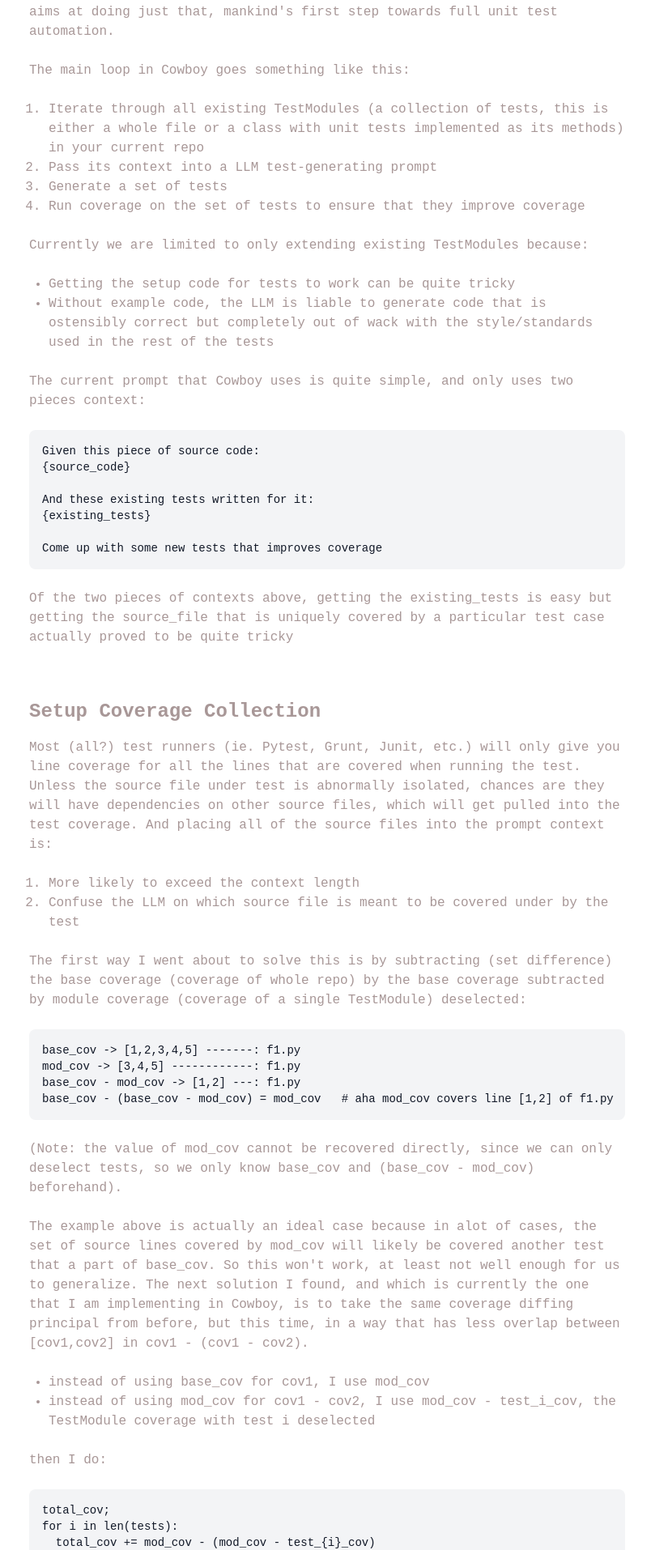
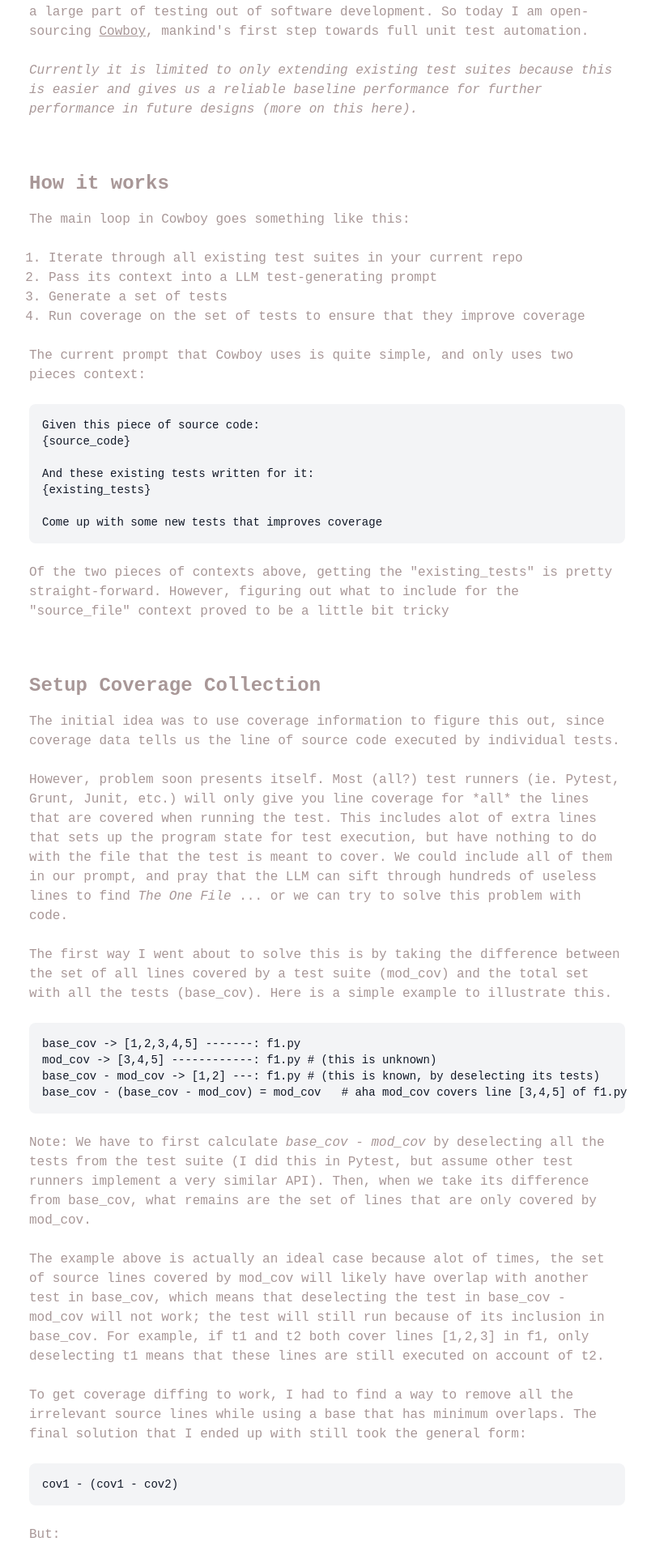
Before and after one commit to JohnPeng47/resume, a Next.js app: page /blog/cowboy in a window 1280 px wide. Shown: the part 326-2240 px from the top of the page at 81% size, without its empty margins (236-1040 px from the left). Built offline with nearby package versions, Linux system fonts and the light colour scheme.

Commit message:
rewrote coverage testing

```diff
--- a/app/blog/cowboy/page.tsx
+++ b/app/blog/cowboy/page.tsx
@@ -25,24 +25,27 @@ export default function Cowboy() {
       <Section>
         <Paragraph>
           I don&apos;t like writing tests.
+        </Paragraph>
+        <Paragraph>
           Nobody likes writing tests? With LLMs, I thought there was a way to automate a large part of testing out of software development.
-          So today I am releasing <a href="https://github.com/JohnPeng47/cowboy">Cowboy</a>, an open-source project that aims at doing just that, mankind&apos;s first step towards full unit test automation.
+          So today I am open-sourcing <a href="https://github.com/JohnPeng47/cowboy"><u>Cowboy</u></a>, mankind&apos;s first step towards full unit test automation.
         </Paragraph>
+        <Paragraph>
+          <em>
+            Currently it is limited to only extending existing test suites because this is easier and gives us a reliable baseline
+            performance for further performance in future designs (more on this here).
+          </em>
+        </Paragraph>
+      </Section>
+      <Section>
+        <h2 className="text-2xl font-bold mt-8 mb-4">How it works</h2>
         <Paragraph>The main loop in Cowboy goes something like this:</Paragraph>
         <OrderedList>
-          <ListItem>Iterate through all existing TestModules (a collection of tests, this is either a whole file or a class with unit tests implemented as its methods) in your current repo</ListItem>
+          <ListItem>Iterate through all existing test suites in your current repo</ListItem>
           <ListItem>Pass its context into a LLM test-generating prompt</ListItem>
           <ListItem>Generate a set of tests</ListItem>
           <ListItem>Run coverage on the set of tests to ensure that they improve coverage</ListItem>
         </OrderedList>
-        <Paragraph>
-          Currently we are limited to only extending existing TestModules because:
-        </Paragraph>
-        <UnorderedList>
-          <ListItem>Getting the setup code for tests to work can be quite tricky</ListItem>
-          <ListItem>Without example code, the LLM is liable to generate code that is ostensibly correct but completely out of wack with the style/standards used in the rest of the tests</ListItem>
-        </UnorderedList>
-
         <Paragraph>
           The current prompt that Cowboy uses is quite simple, and only uses two pieces context:
         </Paragraph>
@@ -57,54 +60,71 @@ Come up with some new tests that improves coverage`}
         </CodeBlock>
 
         <Paragraph>
-          Of the two pieces of contexts above, getting the existing_tests is easy but getting the source_file that is uniquely covered by a particular test case actually proved to be quite tricky
+          Of the two pieces of contexts above, getting the "existing_tests" is pretty straight-forward. However,
+          figuring out what to include for the "source_file" context proved to be a little bit tricky
         </Paragraph>
       </Section>
       <Section>
         <h2 className="text-2xl font-bold mt-8 mb-4">Setup Coverage Collection</h2>
         <Paragraph>
-          Most (all?) test runners (ie. Pytest, Grunt, Junit, etc.) will only give you line coverage for all the lines that are covered when running the test. Unless the source file under test is abnormally isolated, chances are they will have dependencies on other source files, which will get pulled into the test coverage. And placing all of the source files into the prompt context is:
+          The initial idea was to use coverage information to figure this out, since coverage data tells us the line of source code executed by individual tests.
+        </Paragraph>
+        <Paragraph>
+          However, problem soon presents itself. Most (all?) test runners (ie. Pytest, Grunt, Junit, etc.) will only give you line coverage for
+          *all* the lines that are covered when running the test. This includes alot of extra lines that sets up the program state for test execution, but have
+          nothing to do with the file that the test is meant to cover. We could include all of them in our prompt, and pray that
+          the LLM can sift through hundreds of useless lines to find <em>The One File</em> ... or we can try to solve this problem with code.
         </Paragraph>
 
-        <OrderedList>
-          <ListItem>More likely to exceed the context length</ListItem>
-          <ListItem>Confuse the LLM on which source file is meant to be covered under by the test</ListItem>
-        </OrderedList>
-
         <Paragraph>
-          The first way I went about to solve this is by subtracting (set difference) the base coverage (coverage of whole repo) by the base coverage subtracted by module coverage (coverage of a single TestModule) deselected:
+          The first way I went about to solve this is by taking the difference between the set of all lines covered by a test suite (mod_cov)
+          and the total set with all the tests (base_cov). Here is a simple example to illustrate this.
         </Paragraph>
 
         <CodeBlock>
           {`base_cov -> [1,2,3,4,5] -------: f1.py
-mod_cov -> [3,4,5] ------------: f1.py
-base_cov - mod_cov -> [1,2] ---: f1.py
-base_cov - (base_cov - mod_cov) = mod_cov   # aha mod_cov covers line [1,2] of f1.py`}
+mod_cov -> [3,4,5] ------------: f1.py # (this is unknown)
+base_cov - mod_cov -> [1,2] ---: f1.py # (this is known, by deselecting its tests)
+base_cov - (base_cov - mod_cov) = mod_cov   # aha mod_cov covers line [3,4,5] of f1.py`}
         </CodeBlock>
 
         <Paragraph>
-          (Note: the value of mod_cov cannot be recovered directly, since we can only deselect tests, so we only know base_cov and (base_cov - mod_cov) beforehand).
+          Note: We have to first calculate <em>base_cov - mod_cov</em> by deselecting all the tests from the test suite (I did this in Pytest, but assume other test runners
+          implement a very similar API).
+          Then, when we take its difference from base_cov, what remains are the set of lines that are only covered by mod_cov.
         </Paragraph>
 
         <Paragraph>
-          The example above is actually an ideal case because in alot of cases, the set of source lines covered by mod_cov will likely be covered another test that a part of base_cov. So this won&apos;t work, at least not well enough for us to generalize. The next solution I found, and which is currently the one that I am implementing in Cowboy, is to take the same coverage diffing principal from before, but this time, in a way that has less overlap between [cov1,cov2] in cov1 - (cov1 - cov2).
+          The example above is actually an ideal case because alot of times, the set of source lines
+          covered by mod_cov will likely have overlap with another test in base_cov, which means that
+          deselecting the test in base_cov - mod_cov will not work; the test will still run because of its inclusion in base_cov.
+          For example, if t1 and t2 both cover lines [1,2,3] in f1, only deselecting t1 means that these lines are still executed on account of t2.
         </Paragraph>
-
+        <Paragraph>
+          To get coverage diffing to work, I had to find a way to remove all the irrelevant source lines while using a base
+          that has minimum overlaps. The final solution that I ended up with still took the general form:
+        </Paragraph>
+        <CodeBlock>
+          {`cov1 - (cov1 - cov2)`}
+        </CodeBlock>
+        <Paragraph>
+          But:
+        </Paragraph>
         <UnorderedList>
-          <ListItem>instead of using base_cov for cov1, I use mod_cov</ListItem>
-          <ListItem>instead of using mod_cov for cov1 - cov2, I use mod_cov - test_i_cov, the TestModule coverage with test i deselected</ListItem>
+          <ListItem>Instead of using base_cov for cov1, I use mod_cov, that is the test suite coverage</ListItem>
+          <ListItem>Instead of using mod_cov for cov2 in (cov1 - cov2), I replaced cov2 with the coverage of the <em>test suite with a single test deselected</em></ListItem>
+          <ListItem>I then do this for all the tests in the test suite</ListItem>
         </UnorderedList>
 
-        <Paragraph>then I do:</Paragraph>
-
+        <Paragraph>The new algorithm looks something like this:</Paragraph>
         <CodeBlock>
-          {`total_cov;
-for i in len(tests):
-  total_cov += mod_cov - (mod_cov - test_{i}_cov)`}
+          {`mod_cov - sum([mod_cov - test for test in mod.tests])`}
         </CodeBlock>
 
         <Paragraph>
-          So now, instead of the potential coverage overlap being between all the tests inside TestModule and all the test in the whole repo, we now only have to consider overlap between a single test in TestModule and all the other tests in TestModule.
+          Now, instead of the potential coverage overlap being between all the test suite and the entire repo, we now only
+          have to consider the overlap between a tests in a single test suite. This allows us to pinpoint which lines of source files are uniquely
+          covered by tests, allowing us to construct the "source_file" context while minimizing the number of unrelated files.
         </Paragraph>
       </Section>
 
--- a/app/components/article.tsx
+++ b/app/components/article.tsx
@@ -46,15 +46,16 @@ export function Section({ children, className = "" }: ComponentProps) {
         <section className={`content-section mb-8 ${className}`}>
             {React.Children.map(children, child => {
                 if (React.isValidElement(child) && child.type === "h2") {
-                    const id = child.props.children.toString().toLowerCase().replace(/\s+/g, "-");
+                    const headerText = child.props.children?.toString() || "";
+                    const id = headerText.toLowerCase().replace(/\s+/g, "-");
+
                     return (
                         <div className="group">
                             <div className="flex items-center">
                                 <a href={`#${id}`} className="no-underline">
-                                    {React.cloneElement(child, {
-                                        id: id,
-                                        className: `${child.props.className || ""} hover:cursor-pointer m-0`
-                                    })}
+                                    <h2 id={id} className={`${child.props.className || ""} hover:cursor-pointer m-0`}>
+                                        {headerText}
+                                    </h2>
                                 </a>
                                 <div className="flex-1">
                                     <span className="opacity-0 group-hover:opacity-100 ml-2 text-gray-400">
--- a/package.json
+++ b/package.json
@@ -4,9 +4,9 @@
   "private": true,
   "homepage": "/resume",
   "scripts": {
-    "dev": "next dev",
+    "dev": "next dev -p 3002",
     "build": "next build",
-    "start": "next build && npx serve@latest out",
+    "start": "npx serve@latest out -l tcp://0.0.0.0:3002",
     "lint": "next lint"
   },
   "dependencies": {
```
Also changed, not shown: app/blog/page.tsx (deleted).
